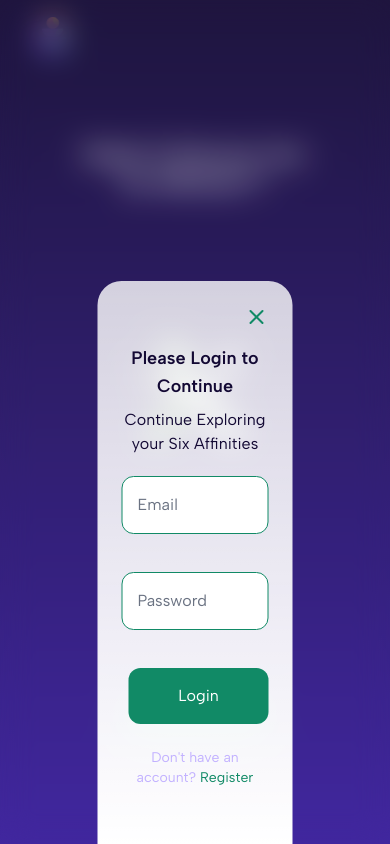
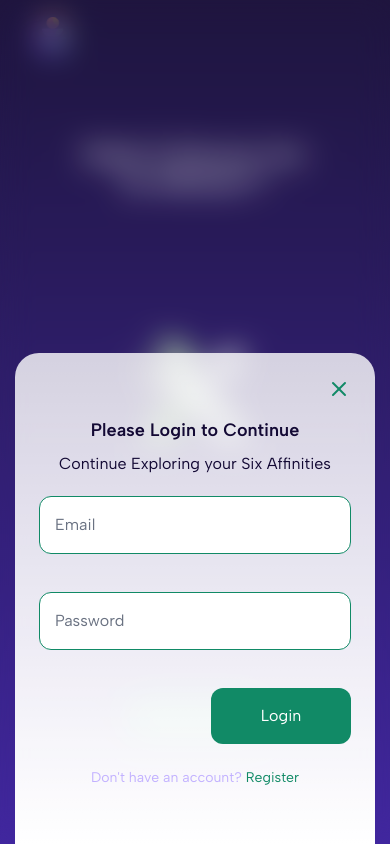
Before and after one commit to Anurag-Karthik/six-affinities-lucidus, a React (Vite) app in the folder frontend/: page / in a window 390 px wide. Both pictures are taken after a click on the button "Start Quest". Built offline with nearby package versions, Linux system fonts and the light colour scheme.

Commit message:
Update dialog.jsx to Fix Dialog Width in Mobile Devices

```diff
--- a/frontend/src/components/dialog.jsx
+++ b/frontend/src/components/dialog.jsx
@@ -6,7 +6,7 @@ export default function Dialog({ children, displayDialog, isClosable, onClose })
             {
                 displayDialog &&
             <div className='z-100 h-screen w-screen text-center fixed inset-0 bg-white/5 backdrop-blur-lg'>
-                    <div className='max-w-90 fixed bottom-0 left-1/2 transform -translate-x-1/2 rounded-t-3xl p-6 pb-14 text-center bg-linear-to-b from-white/80 to-white'>
+                    <div className='w-90 fixed bottom-0 left-1/2 transform -translate-x-1/2 rounded-t-3xl p-6 pb-14 text-center bg-linear-to-b from-white/80 to-white'>
                         {
                             isClosable &&
                             <div className='text-right pb-2'>
```
